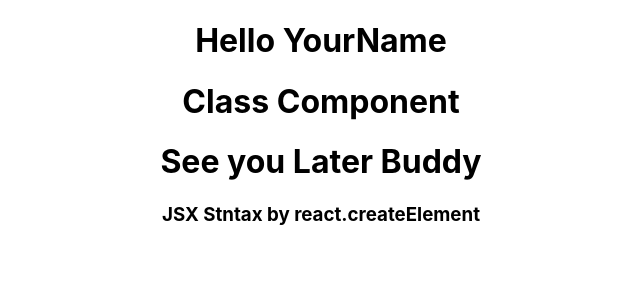
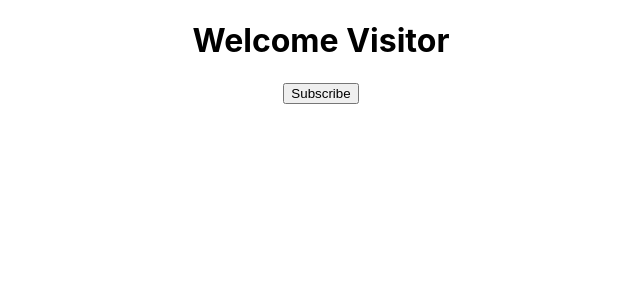
Before and after one commit to Vivek-Bhagat/React.js-source-codes-with-examples, a React (Create React App) app: page / in a window 1280 px wide. Shown: the top 300 px of the page, without its empty margins (319-959 px from the left). Built offline with nearby package versions, Linux system fonts and the light colour scheme.

Commit message:
added message where clicks function chages text

```diff
--- a/src/App.js
+++ b/src/App.js
@@ -1,20 +1,33 @@
-import React, { Component } from 'react';
+import React, { Component } from "react";
 // import React, { Component } from 'react'
 // import logo from './logo.svg';
-import './App.css';
-import Greet from './components/Greet';
-import Welcome from './components/Welcome';
-import Goodbye from './components/Goodbye';
-import Hello from './components/Hello';
+import "./App.css";
+// import Greet from './components/Greet';
+// import Welcome from './components/Welcome';
+// import Goodbye from './components/Goodbye';
+// import Hello from './components/Hello';
+
+import Message from "./components/Message";
 class App extends Component {
   render() {
-
     return (
       <div className="App">
-        <Greet />
-        <Welcome />
+        {/* <Greet /> */}
+        {/* <Welcome name="Bruce Banner" heroName="Hulk" />
+        <Welcome name="Tony Stark" heroName="Iron Man" />
+        <Welcome name="Thor" heroName="God Of Thunder" />
+
         <Goodbye />
         <Hello />
+
+        <Greet Greet name="Bruce Banner" heroName="Hulk" >
+          <p>This is childeren props</p></Greet>
+
+        <Greet Greet name="Tony Stark" heroName="Iron Man" >
+          <button>Action</button></Greet>
+        < Greet name="Thor" heroName="God Of Thunder" /> */}
+
+        <Message />
       </div>
     );
   }
--- a/src/components/Greet.js
+++ b/src/components/Greet.js
@@ -4,6 +4,13 @@ import React from 'react'
 //     return <h1>Hello Vivek</h1>
 // }
 
-const Greet = () => <h1>Hello YourName</h1>
-
+const Greet = props => {
+    console.log(props);
+    return (
+        <div>
+            <h1>Hello {props.name} a.ka. {props.heroName}</h1>
+            {props.children}
+        </div>
+    )
+}
 export default Greet
--- /dev/null
+++ b/src/components/Message.js
@@ -0,0 +1,27 @@
+import React, { Component } from "react";
+
+class Message extends Component {
+  constructor() {
+    super();
+    this.state = {
+      message: "Welcome Visitor",
+    };
+  }
+
+  changeMessage(){
+   this.setState({
+    message: 'Thankyou for subscribing'
+   })
+  }
+
+  render() {
+    return (
+      <div>
+        <h1>{this.state.message}</h1>
+        <button onClick={() => this.changeMessage()}>Subscribe</button>
+      </div>
+    );
+  }
+}
+
+export default Message;
--- a/src/components/Welcome.js
+++ b/src/components/Welcome.js
@@ -3,7 +3,7 @@ import React, { Component } from "react";
 
 class welcome extends Component {
     render() {
-        return <h1>Class Component</h1>
+        return <h1>Welcome {this.props.name} a.k.a {this.props.heroName}</h1>
     }
 }
 
```
